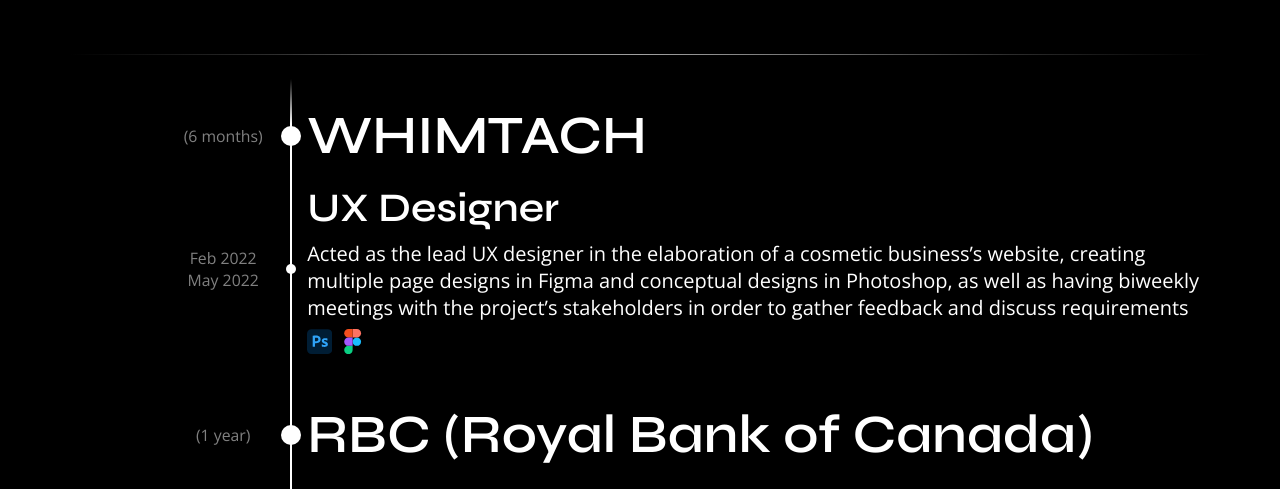
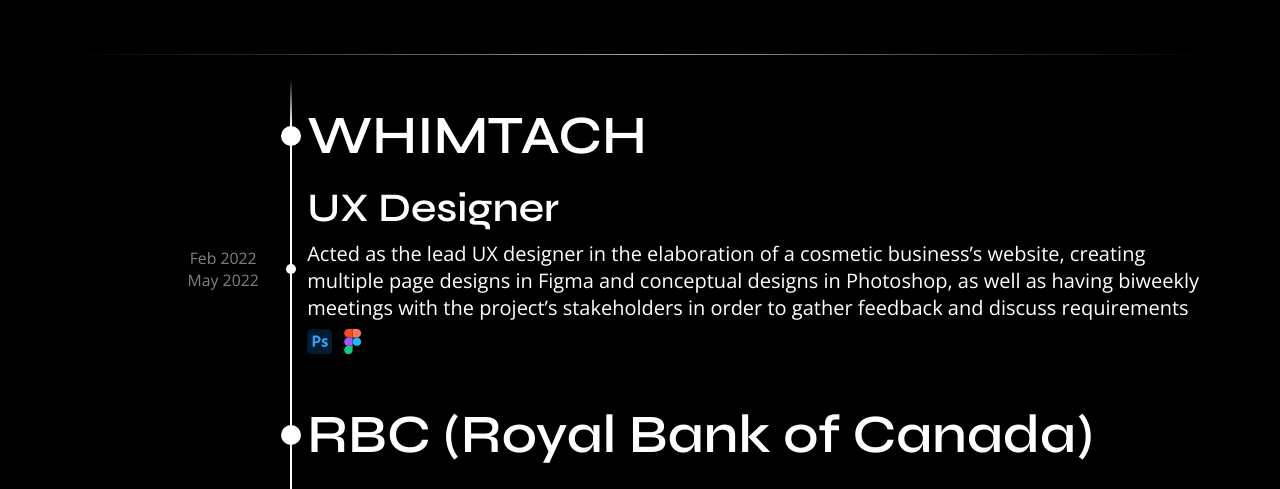
Before and after one commit to Gatinoko/Portfolio, a Next.js app: page / in a window 1280 px wide. Shown: the part 1240-1729 px from the top of the page. Built offline with nearby package versions, Linux system fonts and the light colour scheme.

Commit message:
refactor(components): Removed startDate and endDate from TimelineItem component

```diff
--- a/components/work-timeline/timeline-item/timeline-item.tsx
+++ b/components/work-timeline/timeline-item/timeline-item.tsx
@@ -5,20 +5,13 @@
 
 export interface TimelineItemProps {
 	title: string;
-	startDate?: string;
-	endDate?: string;
+	date?: string;
 	className?: string;
 	subitemArray: ReactElement<TimelineSubitemProps>[];
 }
 
 export default function TimelineItem(props: TimelineItemProps) {
-	const {
-		title = 'Title',
-		startDate,
-		endDate,
-		className = '',
-		subitemArray,
-	} = props;
+	const { title = 'Title', date, className = '', subitemArray } = props;
 
 	return (
 		<li className={`${className} timeline-item`}>
@@ -30,13 +23,11 @@
 				{/* Item heading */}
 				<div className='item-heading'>
 					{/* Date */}
-					{(startDate || endDate) && (
+					{date && (
 						<p
 							className='date'
 							data-size='extra-small'>
-							{startDate}
-							<br />
-							{endDate}
+							{date}
 						</p>
 					)}
 
```
